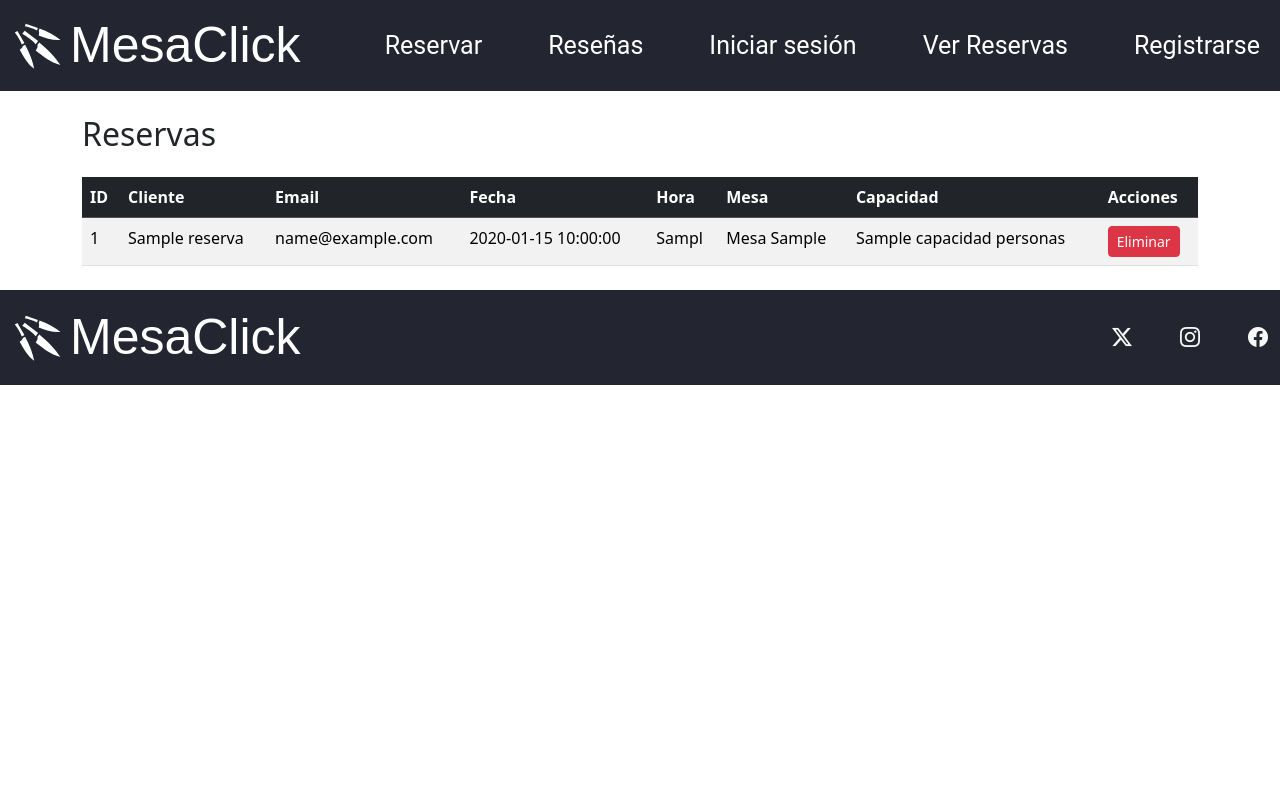
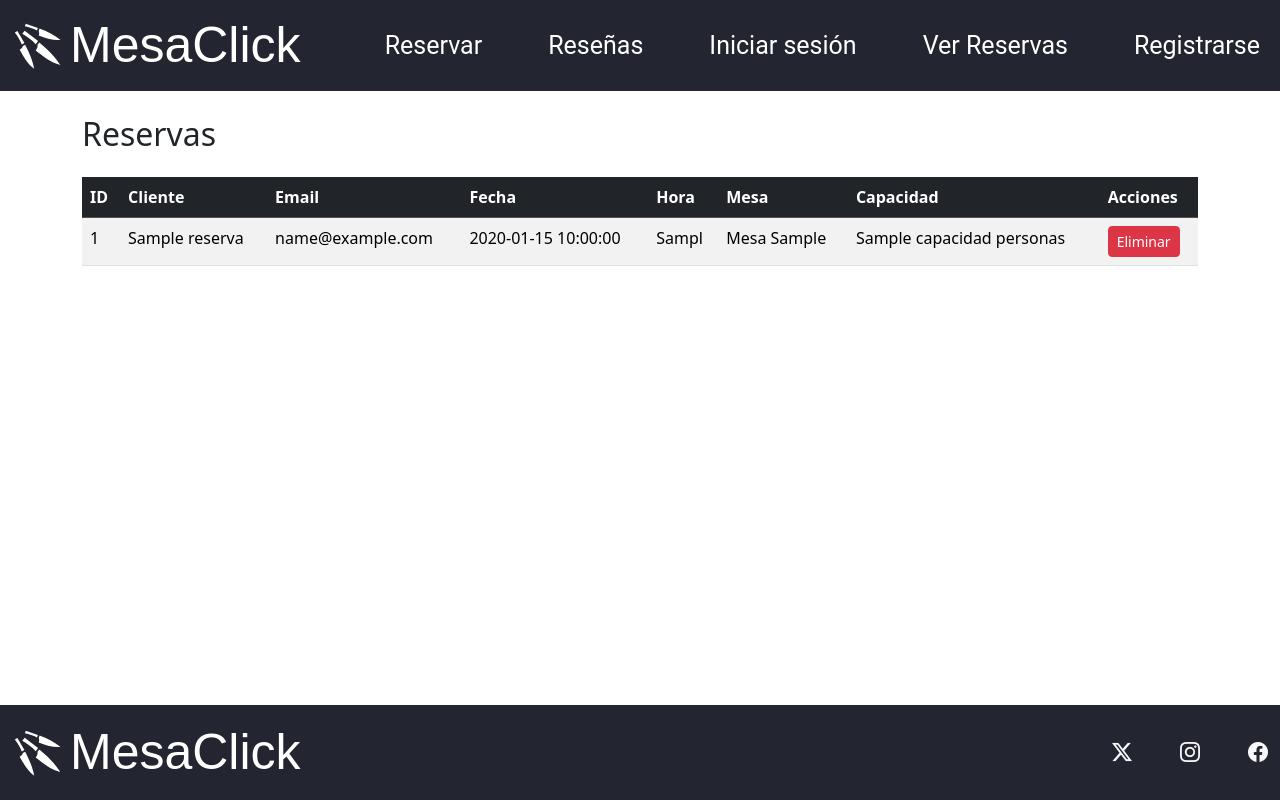
Before and after one commit to Marczt31/MesaClick, a PHP site: template Vistas/verReservas.php in a window 1280 px wide. Run offline with PHP 8.4, Linux system fonts and the light colour scheme; the template is opened without the code that fills it: most values are stand-ins (such as "Sample title", 1, 10 or a date in 2020).

Commit message:
footer pegado abajo en verReservas

```diff
--- a/Vistas/verReservas.php
+++ b/Vistas/verReservas.php
@@ -13,7 +13,7 @@
     <link rel="stylesheet" href="../Assets/estilos.css">
     <link href="https://cdn.jsdelivr.net/npm/bootstrap@5.3.3/dist/css/bootstrap.min.css" rel="stylesheet">
 </head>
-<body>
+<body class="d-flex flex-column min-vh-100">
 
 
     <?php include 'Includes/header.html'; ?>
@@ -34,7 +34,7 @@
     <?php unset($_SESSION['error']); ?>
     <?php endif; ?>
 
-    <div class="container mt-4">
+    <div class="container mt-4 flex-fill">
         <h2 class="mb-4">Reservas</h2>
 
         <div class="table-responsive">
```
